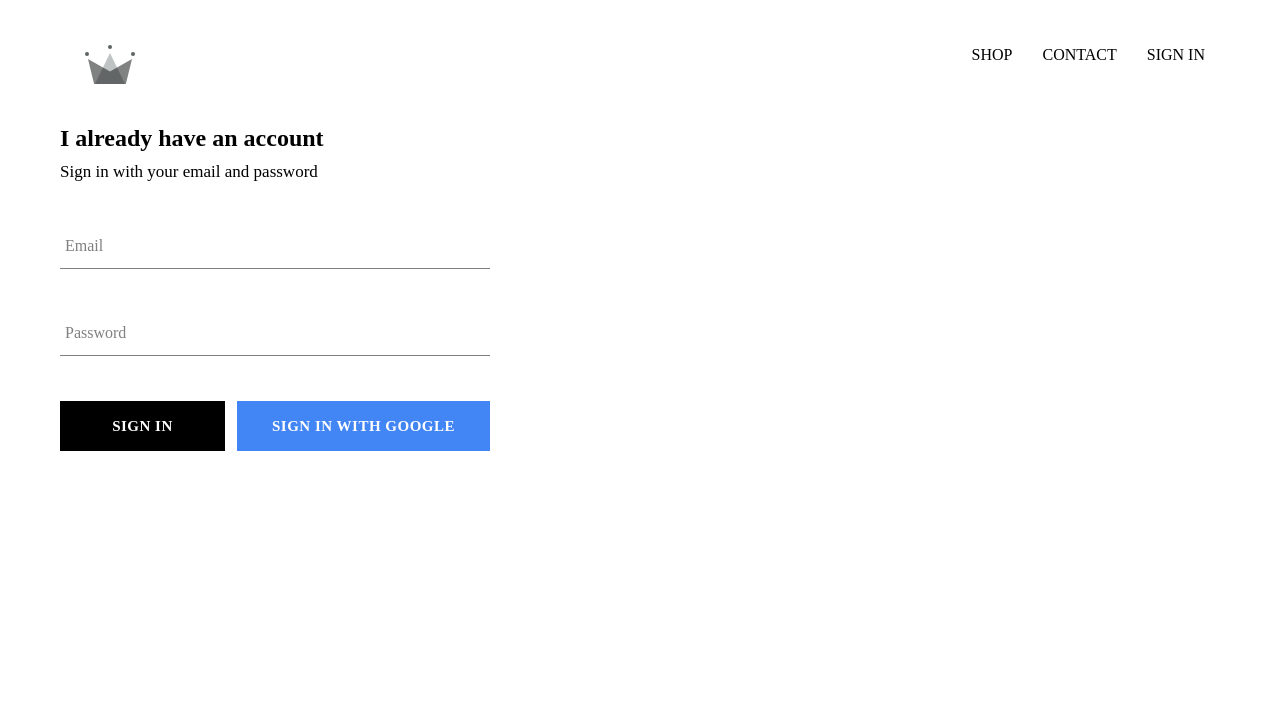
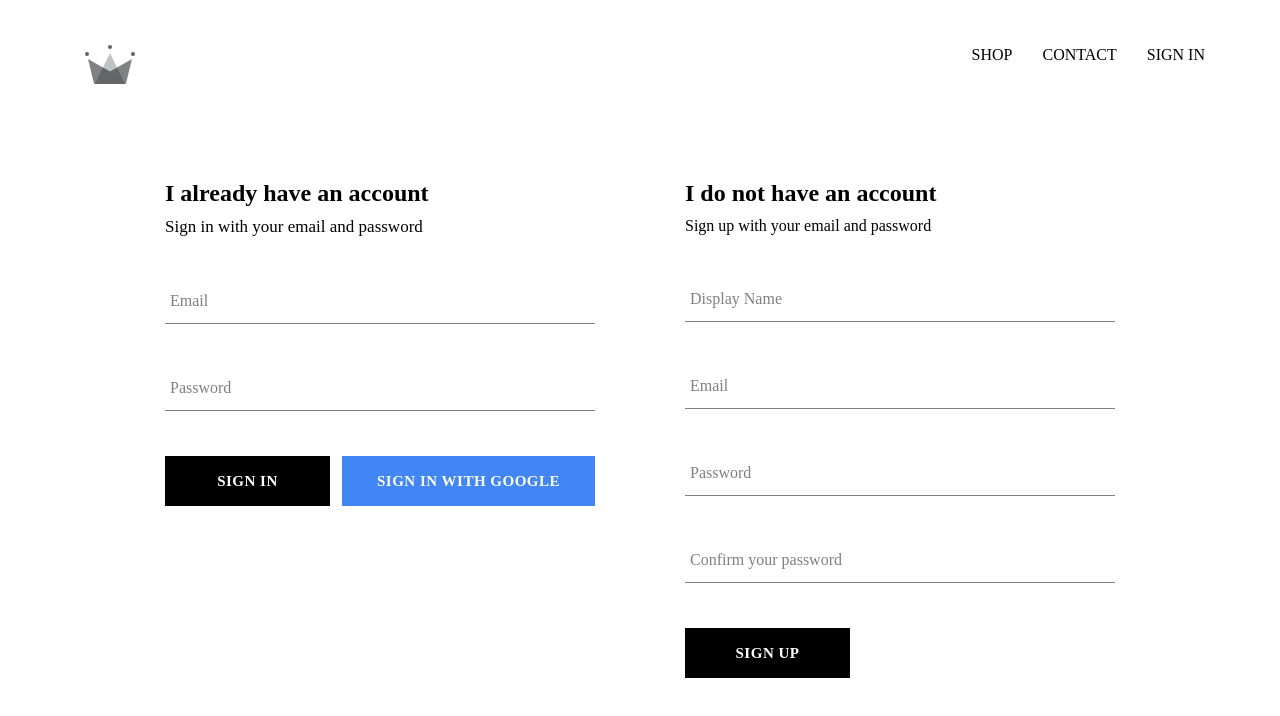
Before and after one commit to Alex-gits/crwn-shop-react, a React (Create React App) app: page /signin in a window 1280 px wide. Shown: the top 716 px of the page. Built offline with nearby package versions, Linux system fonts and the light colour scheme; no server answers; a web font is replaced by a local one.

Commit message:
implemented firebase utils, included ability to store users

```diff
--- a/src/App.js
+++ b/src/App.js
@@ -7,7 +7,7 @@
 import ShopPage from './pages/shop/shop.component';
 import SignInAndSignUp from './pages/sign-in-and-sign-up/sign-in-and-sign-up.component';
 
-import { auth } from './firebase/firebase.utils';
+import { auth, createUserProfileDocument } from './firebase/firebase.utils';
 
 class App extends React.Component {
   constructor(props) {
@@ -21,10 +21,23 @@
   unsubscribeFromAuth = null;
 
   componentDidMount() {
-    this.unsubscribeFromAuth = auth.onAuthStateChanged(user => {
-      this.setState({currentUser: user})
+    this.unsubscribeFromAuth = auth.onAuthStateChanged(async userAuth => {
+      // this.setState({currentUser: user})
+      if (userAuth) {
+        const userRef = await createUserProfileDocument(userAuth);
 
-      console.log(user);
+        userRef.onSnapshot(snapShot => {
+          this.setState({
+            currentUser: {
+              id: snapShot.id,
+              ...snapShot.data()
+            }
+          })
+          console.log(this.state);
+        })
+      } else {
+        this.setState({currentUser: userAuth})
+      }
     })
   }
 
--- /dev/null
+++ b/src/components/sign-up/sign-up.component.jsx
@@ -0,0 +1,105 @@
+import React from 'react';
+
+import FormInput from '../form-input/form-input.component';
+import './sign-up.styles.scss';
+
+import { auth, createUserProfileDocument  } from '../../firebase/firebase.utils';
+import CustomButton from '../custom-button/custom-button.component';
+
+class SignUp extends React.Component {
+  constructor(props) {
+    super(props);
+
+    this.state = {
+      displayName: '',
+      email: '',
+      password: '',
+      confirmPassword: ''
+    }
+  }
+
+  handleChange = (event) => {
+    const {name, value} = event.target;
+
+    this.setState({
+      [name]: value
+    })
+  }
+
+  handleSubmit = async event => {
+    event.preventDefault();
+
+    const { displayName, email, password, confirmPassword } = this.state;
+
+    if (password !== confirmPassword) {
+      alert("passwords dont't match");
+
+      return;
+    }
+
+    try {
+      const { user } = await auth.createUserWithEmailAndPassword(email, password);
+
+      createUserProfileDocument(user, { displayName });
+
+      this.setState({
+        displayName: '',
+        email: '',
+        password: '',
+        confirmPassword: ''
+      })
+    } catch (error) {
+      console.error(error);
+    }
+  }
+
+  render() {
+    const { displayName, email, password, confirmPassword } = this.state;
+
+
+    return (
+      <div className='sign-up'>
+        <h2 className='title'>I do not have an account</h2>
+        <span>Sign up with your email and password</span>
+
+        <form className='sign-up-form' onSubmit={this.handleSubmit}>
+          <FormInput
+            type='text'
+            name='displayName'
+            value={displayName}
+            onChange={this.handleChange}
+            label='Display Name'
+            required
+          />
+          <FormInput
+            type='email'
+            name='email'
+            value={email}
+            onChange={this.handleChange}
+            label='Email'
+            required
+          />
+          <FormInput
+            type='password'
+            name='password'
+            value={password}
+            onChange={this.handleChange}
+            label='Password'
+            required
+          />
+          <FormInput
+            type='password'
+            name='confirmPassword'
+            value={confirmPassword}
+            onChange={this.handleChange}
+            label='Confirm your password'
+            required
+          />
+          <CustomButton type='submit'>SIGN UP</CustomButton>
+        </form>
+      </div>
+    )
+  }
+}
+
+export default SignUp;
--- /dev/null
+++ b/src/components/sign-up/sign-up.styles.scss
@@ -0,0 +1,9 @@
+.sign-up {
+  display: flex;
+  flex-direction: column;
+  width: 430px;
+
+  .title {
+    margin: 10px 0;
+  }
+}
--- a/src/firebase/firebase.utils.js
+++ b/src/firebase/firebase.utils.js
@@ -13,6 +13,34 @@
   measurementId: "G-076WHFY0VS"
 };
 
+export const createUserProfileDocument = async (userAuth, additionalData) => {
+  if (!userAuth) return;
+
+  const userRef = firestore.doc(`users/${userAuth.uid}`); // Ссылка на путь к объекту внутри Фаербейс
+
+  const snapShot = await userRef.get(); // Получаем данные по указанной выше ссылке. Если юзер новый, то данных у него не будет, то есть снепшот вернет нулл (или типо того)
+
+  // проверяем, если у нас уже такой юзер (то есть чекам, есть ли у него данные). snapShot.exists сразу указывает, есть ли какие-то данные по ссылке. Если юзера нет (нет снепшота), то мы создаем в базе даных нового юзера по указанному референсу с 3 полями. Через .set()
+
+  if (!snapShot.exists) {
+    const { displayName, email } = userAuth;
+    const createdAt = new Date();
+
+    try {
+      await userRef.set({
+        displayName,
+        email,
+        createdAt,
+        ...additionalData
+      })
+    } catch (error) {
+      console.log('error while creating a user', error.message);
+    }
+  }
+
+  return userRef;
+}
+
 firebase.initializeApp(config);
 
 export const auth = firebase.auth();
--- a/src/pages/sign-in-and-sign-up/sign-in-and-sign-up.component.jsx
+++ b/src/pages/sign-in-and-sign-up/sign-in-and-sign-up.component.jsx
@@ -1,11 +1,13 @@
 import React from 'react';
 
-import SignIn from '../../components/sing-in/sign-in.component'
+import SignIn from '../../components/sing-in/sign-in.component';
+import SignUp from '../../components/sign-up/sign-up.component';
 import './sign-in-and-sign-up.styles.scss';
 
 const SignInAndSignUp = () => (
   <div className='sign-in-and-sign-up'>
     <SignIn />
+    <SignUp />
   </div>
 )
 
--- a/src/pages/sign-in-and-sign-up/sign-in-and-sign-up.styles.scss
+++ b/src/pages/sign-in-and-sign-up/sign-in-and-sign-up.styles.scss
@@ -0,0 +1,6 @@
+.sign-in-and-sign-up {
+  display: flex;
+  width: 950px;
+  justify-content: space-between;
+  margin: 80px auto;
+}
```
